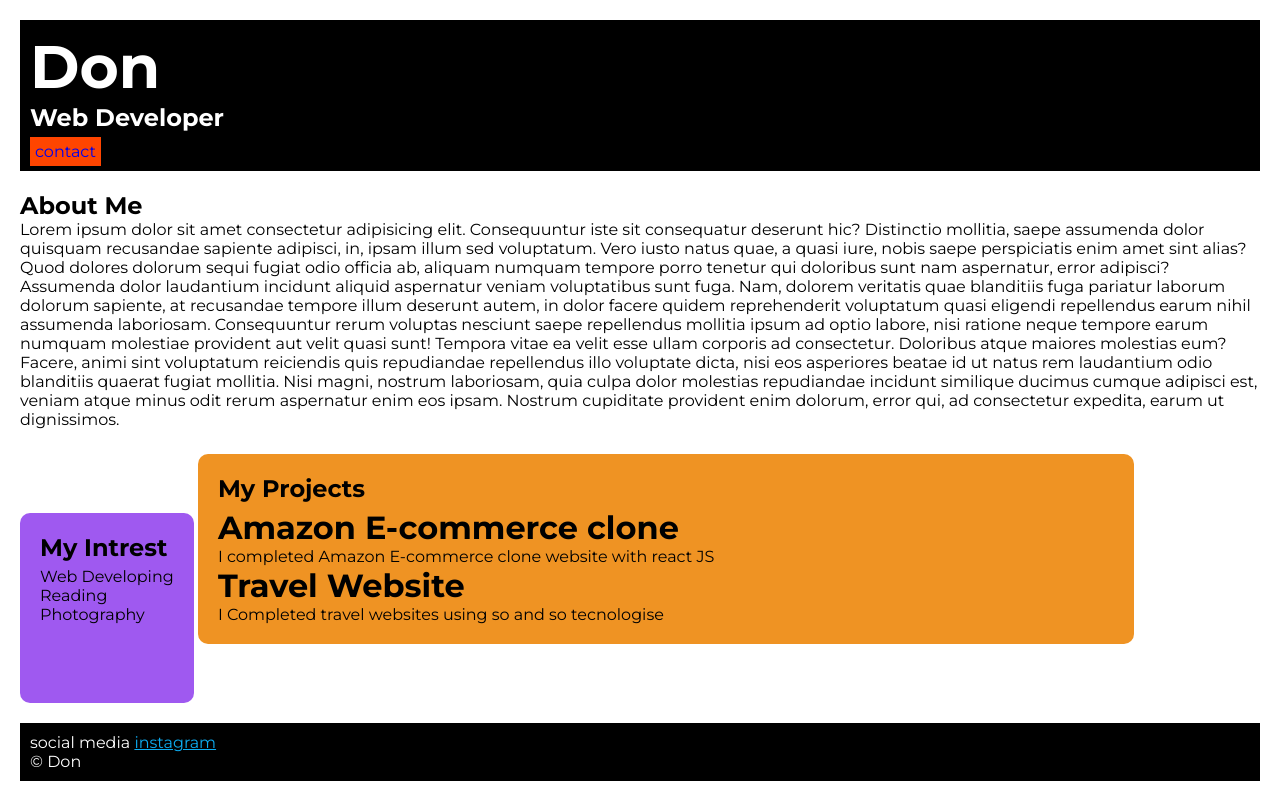
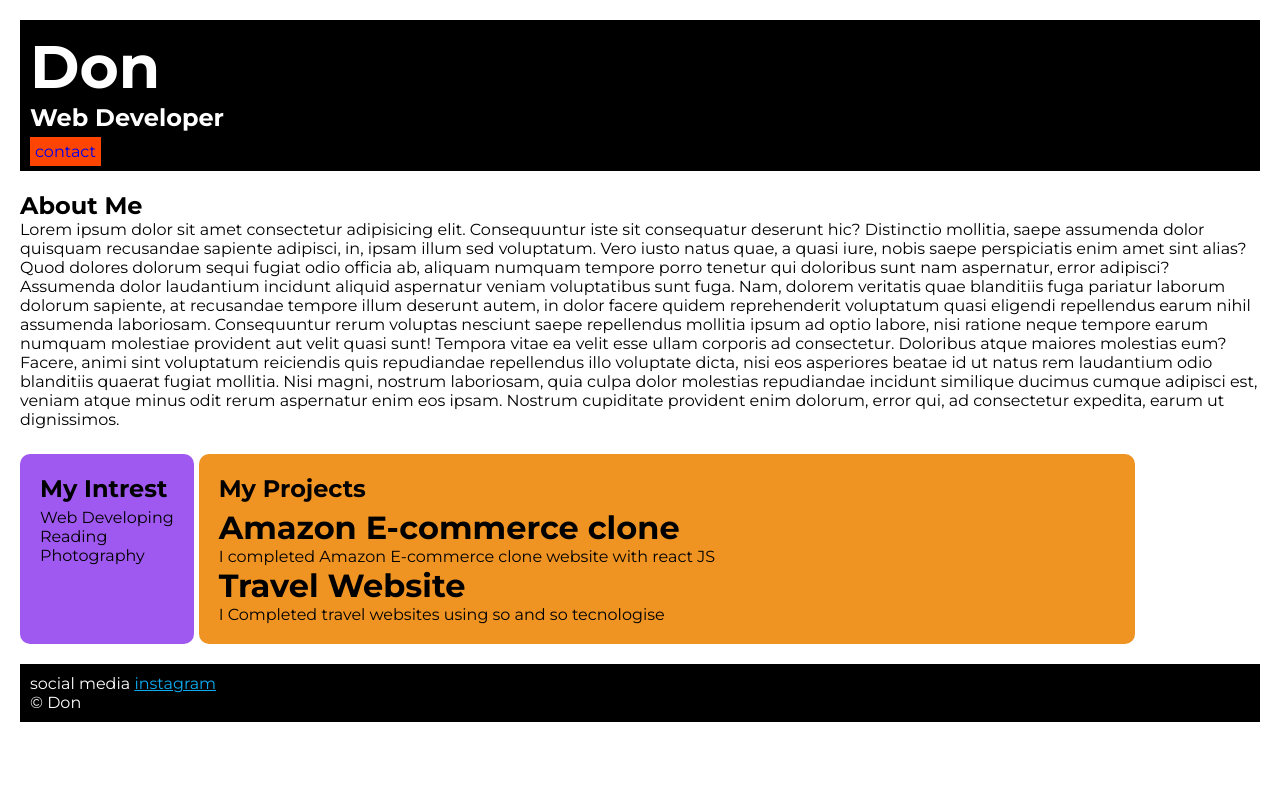
Before and after one commit to don0george/don, a plain HTML site: page index.html in a window 1280 px wide. Drawn offline with Linux system fonts and the light colour scheme.

Commit message:
correction in my project

```diff
--- a/index.html
+++ b/index.html
@@ -35,6 +35,8 @@
             </p>
         </div>
 
+        <div class="con">
+
         <div class="sub-division-two">
             <h2>My Intrest</h2>
             <ul>
@@ -59,6 +61,8 @@
             </ul>
         </div>
 
+        </div>
+
         <div class="sub-division-four">
             <p>social media
                 <a href="https://www.instagram.com/d__x__n.__/" class="an">instagram</a>
--- a/style.css
+++ b/style.css
@@ -48,6 +48,7 @@ ul{
     height: 150px;
     margin-top: 5px;
     width: 70%;
+    margin-left: 5px;
 }
 .sub-division-four{
     background-color: black;
@@ -70,3 +71,6 @@ button{
 .an{
     color: rgb(13, 172, 241);
 }
+.con{
+    display: flex;
+}
```
